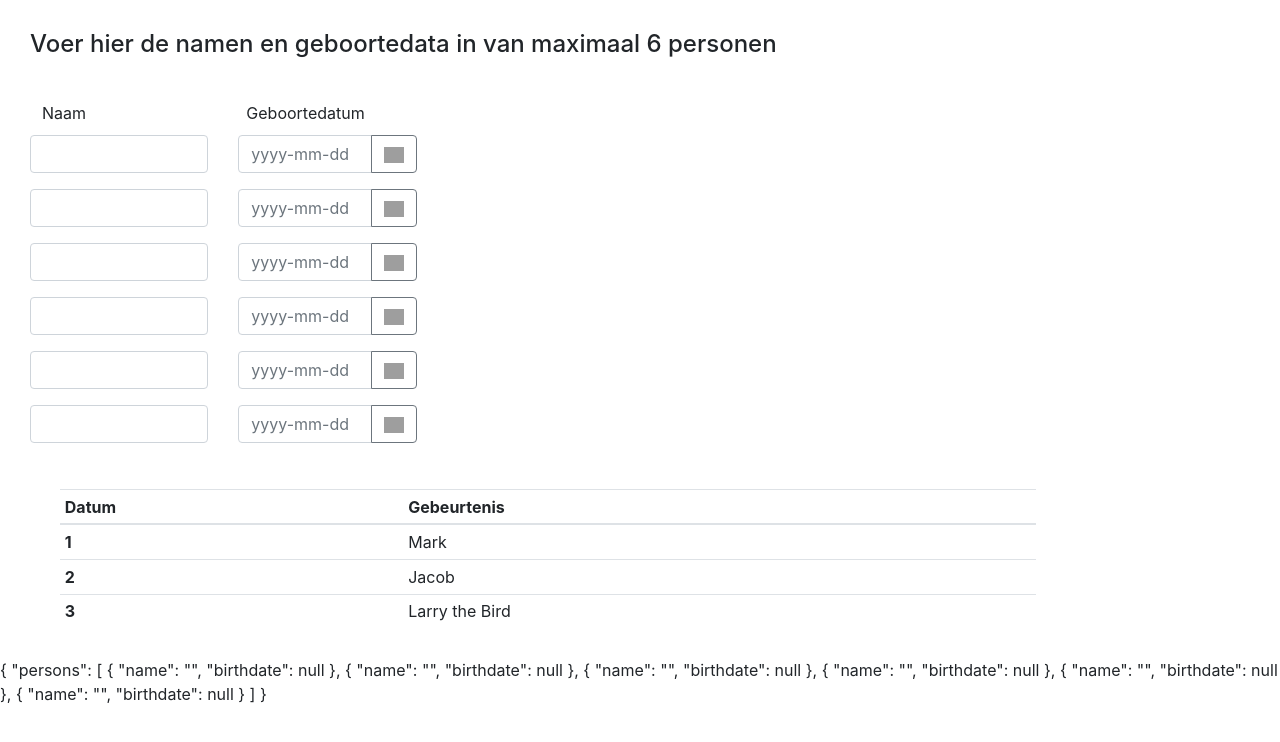
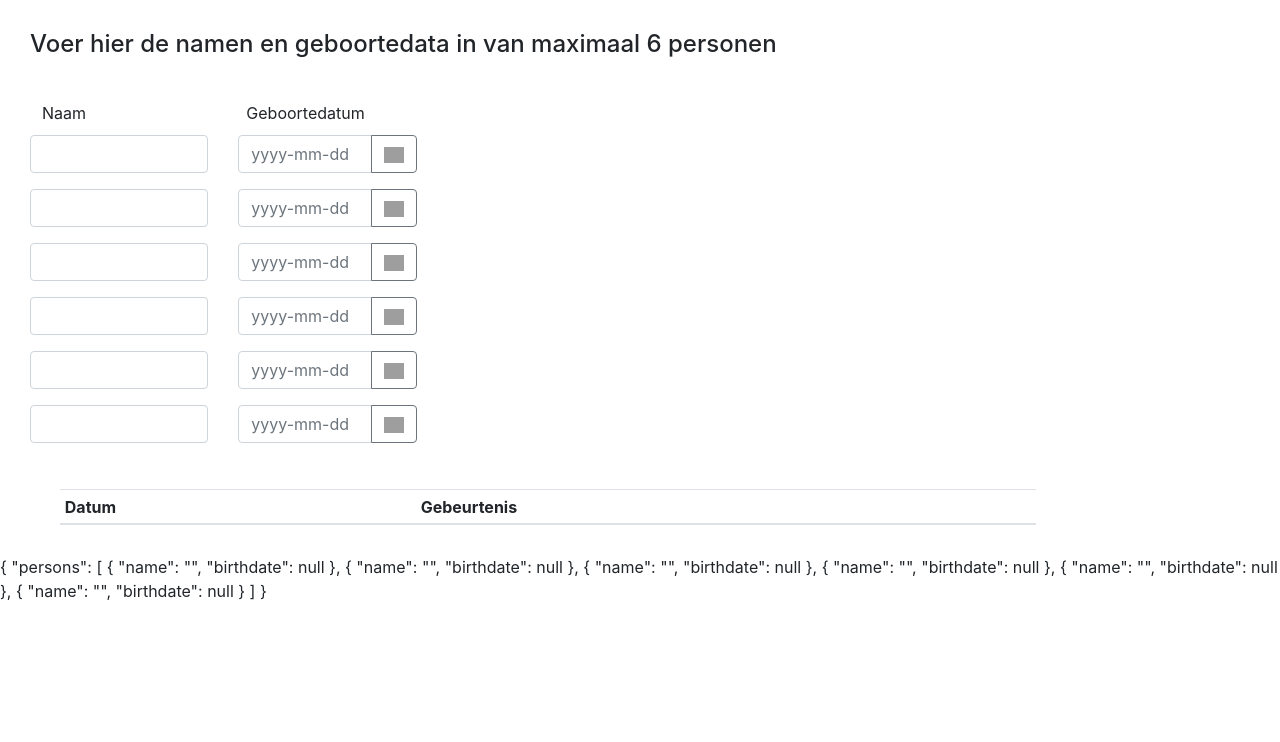
Before and after one commit to rvandaal/birthday-stats, an Angular app: page / in a window 1280 px wide. Shown: the top 742 px of the page. Built offline with nearby package versions, Linux system fonts and the light colour scheme; grey boxes are pictures that could not be loaded.

Commit message:
Added aantalKeerOuder service and add results to output table

```diff
--- a/package.json
+++ b/package.json
@@ -23,6 +23,7 @@
     "@ng-bootstrap/ng-bootstrap": "^3.0.0",
     "bootstrap": "^4.1.3",
     "core-js": "^2.5.4",
+    "moment": "^2.22.2",
     "rxjs": "^6.0.0",
     "zone.js": "^0.8.26"
   },
--- a/src/app/app.component.html
+++ b/src/app/app.component.html
@@ -1,6 +1,6 @@
 <div style="margin: 30px">
     <app-input-dates [model]="model"></app-input-dates>
-    <app-output-dates></app-output-dates>
+    <app-output-dates [gebeurtenissen]="gebeurtenissen"></app-output-dates>
 </div>
 
 {{model.value | json}}
--- a/src/app/app.component.ts
+++ b/src/app/app.component.ts
@@ -1,5 +1,7 @@
+import { AantalKeerOuderService } from './services/aantal-keer-ouder.service';
 import { Component, OnInit } from '@angular/core';
 import { FormGroup, FormArray, FormBuilder } from '@angular/forms';
+import { Gebeurtenis } from './gebeurtenis.model';
 
 @Component({
   selector: 'app-root',
@@ -11,7 +13,9 @@ export class AppComponent implements OnInit {
 
   model: FormGroup;
 
-  constructor(private fb: FormBuilder) {}
+  gebeurtenissen: Array<Gebeurtenis>;
+
+  constructor(private fb: FormBuilder) { }
 
   ngOnInit() {
     this.model = new FormGroup({
@@ -21,6 +25,9 @@ export class AppComponent implements OnInit {
     for (let i = 0; i < 6; i++) {
       personsArray.push(this.createPersonInput());
     }
+    this.model.valueChanges.subscribe(value => {
+      this.generateOutputList(value);
+    });
   }
 
   createPersonInput() {
@@ -29,4 +36,132 @@ export class AppComponent implements OnInit {
       birthdate: null
     });
   }
+
+  generateOutputList(value) {
+    this.gebeurtenissen = new Array<Gebeurtenis>();
+    const persons = this.model.get('persons') as FormArray;
+    const iedereen = persons.value.filter(person => {
+      return person.name !== '' && person.birthdate != null;
+    });
+
+    for (let k = 2; k <= 5.0; k += 1) {
+      for (let i = 0; i < iedereen.length; i++) {
+        const p0 = iedereen[i];
+        for (let j = i + 1; j < iedereen.length; j++) {
+          const p1 = iedereen[j];
+          this.gebeurtenissen.push(AantalKeerOuderService.getGebeurtenis(k, p0, p1));
+        }
+      }
+    }
+
+    // for (let k = 10000; k <= 100000; k += 1000) {
+    //   for (let i = 0; i < iedereen.length; i++) {
+    //     const p0 = iedereen[i];
+    //     const g = SamenZoveelDagenOud.GetGebeurtenis(new List < Persoon > { p0 }, k);
+    //     if (g != null) {
+    //       this.gebeurtenissen.push(g);
+    //     }
+    //   }
+    // }
+
+    // for (let k = 10000; k <= 100000; k += 1000) {
+    //   for (let i = 0; i < iedereen.length; i++) {
+    //     const p0 = iedereen[i];
+    //     for (let j = i + 1; j < iedereen.length; j++) {
+    //       const p1 = iedereen[j];
+    //       const g = SamenZoveelDagenOud.GetGebeurtenis(new List < Persoon > { p0, p1 }, k);
+    //       if (g != null) {
+    //         this.gebeurtenissen.push(g);
+    //       }
+    //     }
+    //   }
+    // }
+
+    // for (let l = 10000; l <= 100000; l += 1000) {
+    //   for (let i = 0; i < iedereen.length; i++) {
+    //     const p0 = iedereen[i];
+    //     for (let j = i + 1; j < iedereen.length; j++) {
+    //       const p1 = iedereen[j];
+    //       for (let k = j + 1; k < iedereen.length; k++) {
+    //         const p2 = iedereen[k];
+    //         const g = SamenZoveelDagenOud.GetGebeurtenis(new List < Persoon > { p0, p1, p2 }, l);
+    //         if (g != null) {
+    //           this.gebeurtenissen.push(g);
+    //         }
+    //       }
+    //     }
+    //   }
+    // }
+
+    // for (let l = 10000; l <= 100000; l += 1000) {
+    //   for (let i = 0; i < iedereen.length; i++) {
+    //     const p0 = iedereen[i];
+    //     for (let j = i + 1; j < iedereen.length; j++) {
+    //       const p1 = iedereen[j];
+    //       for (let k = j + 1; k < iedereen.length; k++) {
+    //         const p2 = iedereen[k];
+    //         for (const p = k + 1; p < iedereen.length; p++) {
+    //           const p3 = iedereen[p];
+    //           const g = SamenZoveelDagenOud.GetGebeurtenis(new List < Persoon > { p0, p1, p2, p3 }, l);
+    //           if (g != null) {
+    //             this.gebeurtenissen.push(g);
+    //           }
+    //         }
+    //       }
+    //     }
+    //   }
+    // }
+
+    // for (let l = 10000; l <= 100000; l += 1000) {
+    //   for (let i = 0; i < iedereen.length; i++) {
+    //     const p0 = iedereen[i];
+    //     for (let j = i + 1; j < iedereen.length; j++) {
+    //       const p1 = iedereen[j];
+    //       for (let k = j + 1; k < iedereen.length; k++) {
+    //         const p2 = iedereen[k];
+    //         for (const p = k + 1; p < iedereen.length; p++) {
+    //           const p3 = iedereen[p];
+    //           for (let q = p + 1; q < iedereen.length; q++) {
+    //             const p4 = iedereen[q];
+    //             const g = SamenZoveelDagenOud.GetGebeurtenis(new List < Persoon > { p0, p1, p2, p3, p4 }, l);
+    //             if (g != null) {
+    //               this.gebeurtenissen.push(g);
+    //             }
+    //           }
+    //         }
+    //       }
+    //     }
+    //   }
+    // }
+
+    // for (let l = 10000; l <= 100000; l += 1000) {
+    //   for (let i = 0; i < iedereen.length; i++) {
+    //     const p0 = iedereen[i];
+    //     for (let j = i + 1; j < iedereen.length; j++) {
+    //       const p1 = iedereen[j];
+    //       for (let k = j + 1; k < iedereen.length; k++) {
+    //         const p2 = iedereen[k];
+    //         for (const p = k + 1; p < iedereen.length; p++) {
+    //           const p3 = iedereen[p];
+    //           for (let q = p + 1; q < iedereen.length; q++) {
+    //             const p4 = iedereen[q];
+    //             for (let r = q + 1; r < iedereen.length; r++) {
+    //               const p5 = iedereen[r];
+    //               const g =
+    //                 SamenZoveelDagenOud.GetGebeurtenis(new List < Persoon > { p0, p1, p2, p3, p4, p5 }, l);
+    //               if (g != null) {
+    //                 this.gebeurtenissen.push(g);
+    //               }
+    //             }
+    //           }
+    //         }
+    //       }
+    //     }
+    //   }
+    // }
+
+    // use before, then the order is correct if events fall on the same day
+    this.gebeurtenissen.sort((a: Gebeurtenis, b: Gebeurtenis) => a.datum.isBefore(b.datum) ? -1 : 1);
+
+  }
 }
--- a/src/app/app.module.ts
+++ b/src/app/app.module.ts
@@ -7,6 +7,7 @@ import { InputDatesComponent } from './input-dates/input-dates.component';
 import { OutputDatesComponent } from './output-dates/output-dates.component';
 import { InputDateComponent } from './input-date/input-date.component';
 import { ReactiveFormsModule } from '@angular/forms';
+import { AantalKeerOuderService } from './services/aantal-keer-ouder.service';
 
 @NgModule({
   declarations: [
@@ -20,7 +21,9 @@ import { ReactiveFormsModule } from '@angular/forms';
     ReactiveFormsModule,
     NgbDatepickerModule
   ],
-  providers: [],
+  providers: [
+    AantalKeerOuderService
+  ],
   bootstrap: [AppComponent]
 })
 export class AppModule { }
--- /dev/null
+++ b/src/app/gebeurtenis.model.ts
@@ -0,0 +1,11 @@
+import * as moment from 'moment';
+
+export class Gebeurtenis {
+    datum: moment.Moment;
+    info: string;
+
+    constructor(datum: moment.Moment, info: string) {
+        this.datum = datum;
+        this.info = info;
+    }
+}
--- a/src/app/output-dates/output-dates.component.html
+++ b/src/app/output-dates/output-dates.component.html
@@ -6,17 +6,9 @@
     </tr>
   </thead>
   <tbody>
-    <tr>
-      <th scope="row">1</th>
-      <td>Mark</td>
-    </tr>
-    <tr>
-      <th scope="row">2</th>
-      <td>Jacob</td>
-    </tr>
-    <tr>
-      <th scope="row">3</th>
-      <td colspan="2">Larry the Bird</td>
+    <tr *ngFor="let gebeurtenis of gebeurtenissen">
+      <th scope="row">{{gebeurtenis.datum}}</th>
+      <td>{{gebeurtenis.info}}</td>
     </tr>
   </tbody>
 </table>
--- a/src/app/output-dates/output-dates.component.ts
+++ b/src/app/output-dates/output-dates.component.ts
@@ -1,4 +1,5 @@
-import { Component, OnInit } from '@angular/core';
+import { Component, OnInit, Input } from '@angular/core';
+import { Gebeurtenis } from '../gebeurtenis.model';
 
 @Component({
   selector: 'app-output-dates',
@@ -7,6 +8,9 @@ import { Component, OnInit } from '@angular/core';
 })
 export class OutputDatesComponent implements OnInit {
 
+  @Input()
+  gebeurtenissen: Array<Gebeurtenis>;
+
   constructor() { }
 
   ngOnInit() {
--- /dev/null
+++ b/src/app/services/aantal-keer-ouder.service.ts
@@ -0,0 +1,26 @@
+import { Gebeurtenis } from './../gebeurtenis.model';
+import { Injectable } from '@angular/core';
+import { NgbDate } from '@ng-bootstrap/ng-bootstrap';
+import * as moment from 'moment';
+
+@Injectable()
+export class AantalKeerOuderService {
+    static getGebeurtenis(
+        aantalKeerOuder: number,
+        oldestPerson: {name: string, birthdate: NgbDate},
+        youngestPerson: {name: string, birthdate: NgbDate}
+    ): Gebeurtenis {
+        const ods = oldestPerson.birthdate;
+        const yds = youngestPerson.birthdate;
+        const od = moment([ods.year, ods.month - 1, ods.day]);
+        const yd = moment([yds.year, yds.month - 1, yds.day]);
+        const daysDiff = yd.diff(od, 'days');
+        if (daysDiff < 0) {
+            throw Error('Volgorde personen is verkeerd');
+        }
+        const daysToAdd = daysDiff / (aantalKeerOuder - 1);
+        const newDate = yd.add(daysToAdd, 'days');
+
+        return new Gebeurtenis(newDate, `${oldestPerson.name} is ${aantalKeerOuder} keer zo oud als ${youngestPerson.name}`);
+    }
+}
```
Also changed, not shown: 1 other file (tests, documents, lock files or other folders).
